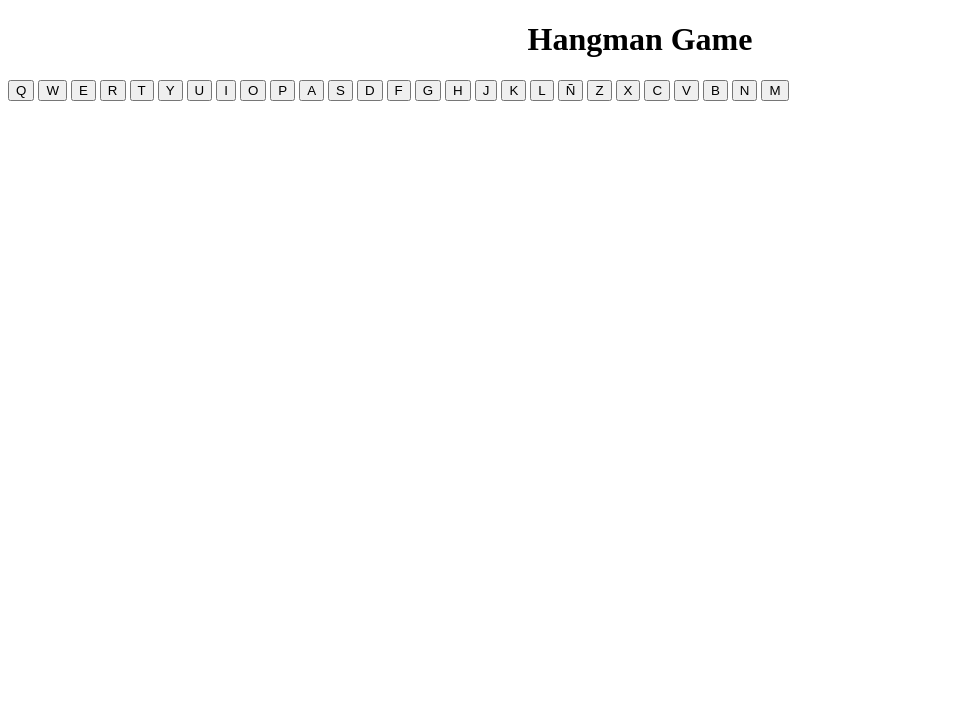
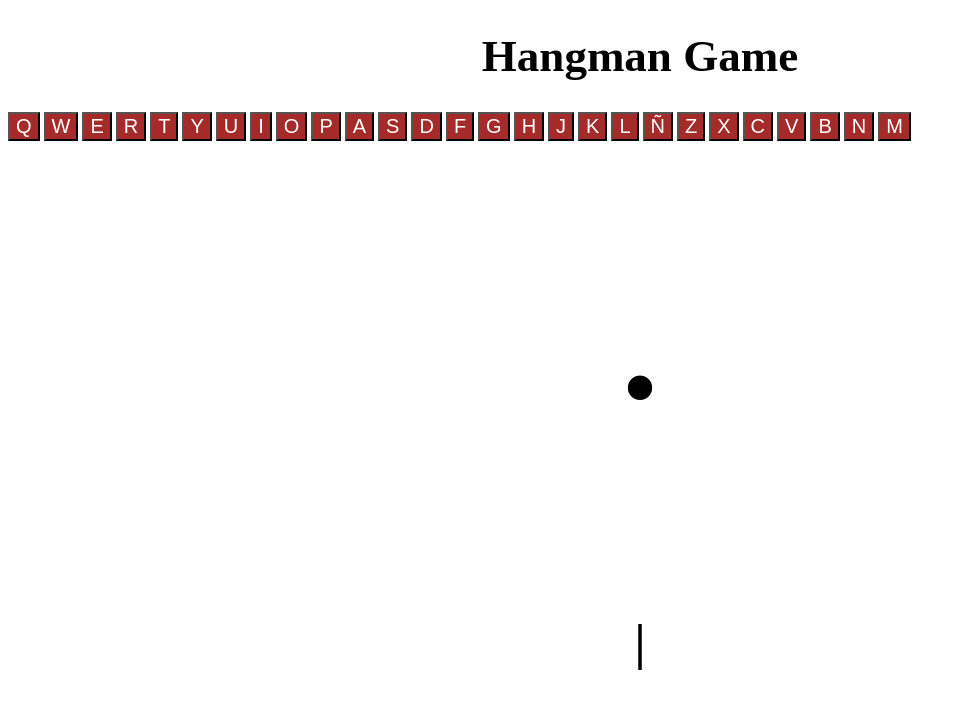
Before and after one commit to elutin-2019276/Hangman-Game, a plain HTML site: page Hangman Game/index.html in a window 1280 px wide. Shown: the whole page, without its empty margins (0-966 px from the left). Drawn offline with Linux system fonts and the light colour scheme.

Commit message:
Segunda actualización

```diff
--- a/Hangman Game/estilo.css
+++ b/Hangman Game/estilo.css
@@ -1,3 +1,22 @@
 h1{
     text-align: center;
+    font-size: 45px;
 }
+
+button{
+    background-color: brown;
+    color: white;
+    font-size: 20px;
+}
+
+h3{
+    font-size: 150px;
+    text-align: center;
+    top: -30px;
+    position: relative;
+}
+
+h2{
+    font-size: 50px;
+    text-align: center;
+}
--- a/Hangman Game/index.html
+++ b/Hangman Game/index.html
@@ -3,7 +3,8 @@
 <head>
     <meta charset="UTF-8">
     <meta name="viewport" content="width=device-width, initial-scale=1.0">
-    <center><h1>Hangman Game</h1></center>
+    <link rel="stylesheet" href="estilo.css">
+    <h1>Hangman Game</h1>
     <title>Hangman Game</title>
     <button>Q</button>
     <button>W</button>
@@ -32,6 +33,8 @@
     <button>B</button>
     <button>N</button>
     <button>M</button>
+    <h3>.</h3>
+    <h2>|</h2>
 </head>
 <body>
 
```
